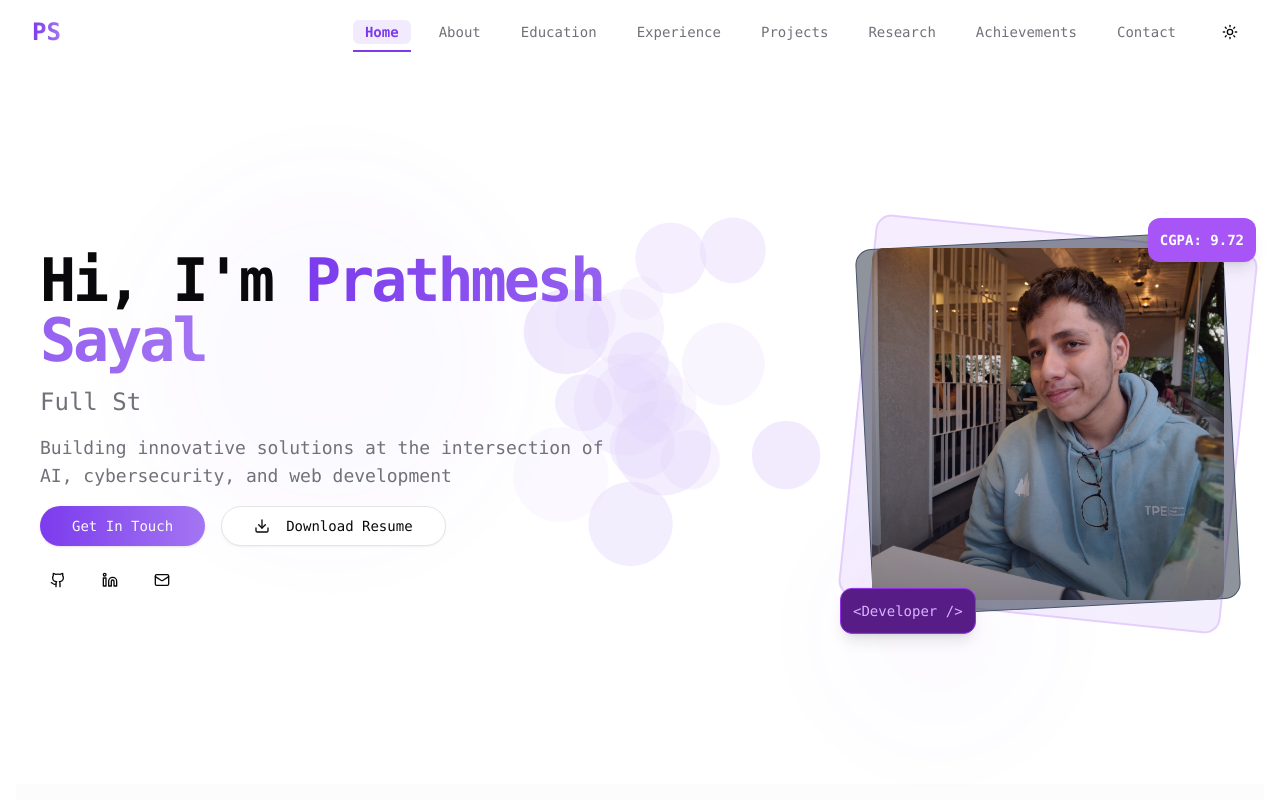
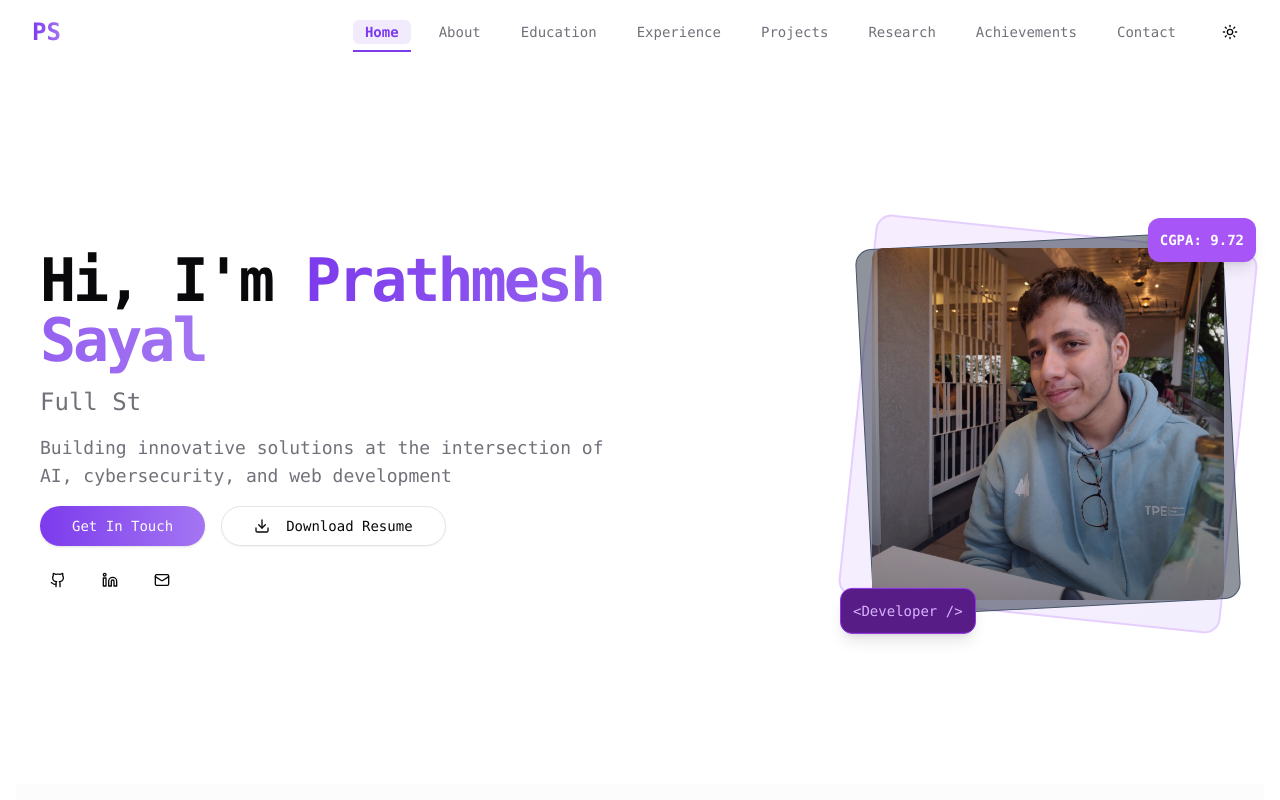
Before and after one commit to Pratz1337/portfolio, a Next.js app: page / in a window 1280 px wide. Shown: the top 800 px of the page. Built offline with nearby package versions, Linux system fonts and the light colour scheme.

Commit message:
Update client.tsx

```diff
--- a/app/client.tsx
+++ b/app/client.tsx
@@ -7,8 +7,6 @@ import { ThemeProvider } from "@/components/theme-provider"
 import { cn } from "@/lib/utils"
 import Header from "@/components/header"
 import Footer from "@/components/footer"
-import AnimatedBackground from "@/components/animated-background"
-import BackgroundBoxes from "@/components/background-boxes"
 import NoScriptStyles from "@/components/noscript-styles"
 
 const fontSans = FontSans({
@@ -43,8 +41,7 @@ export default function ClientLayout({
                 For the best experience, please enable JavaScript. Some features may be limited without it.
               </div>
             </noscript>
-            <AnimatedBackground />
-            <BackgroundBoxes />
+
             <Header />
             <main className="flex-1 relative z-10">{children}</main>
             <Footer />
```
